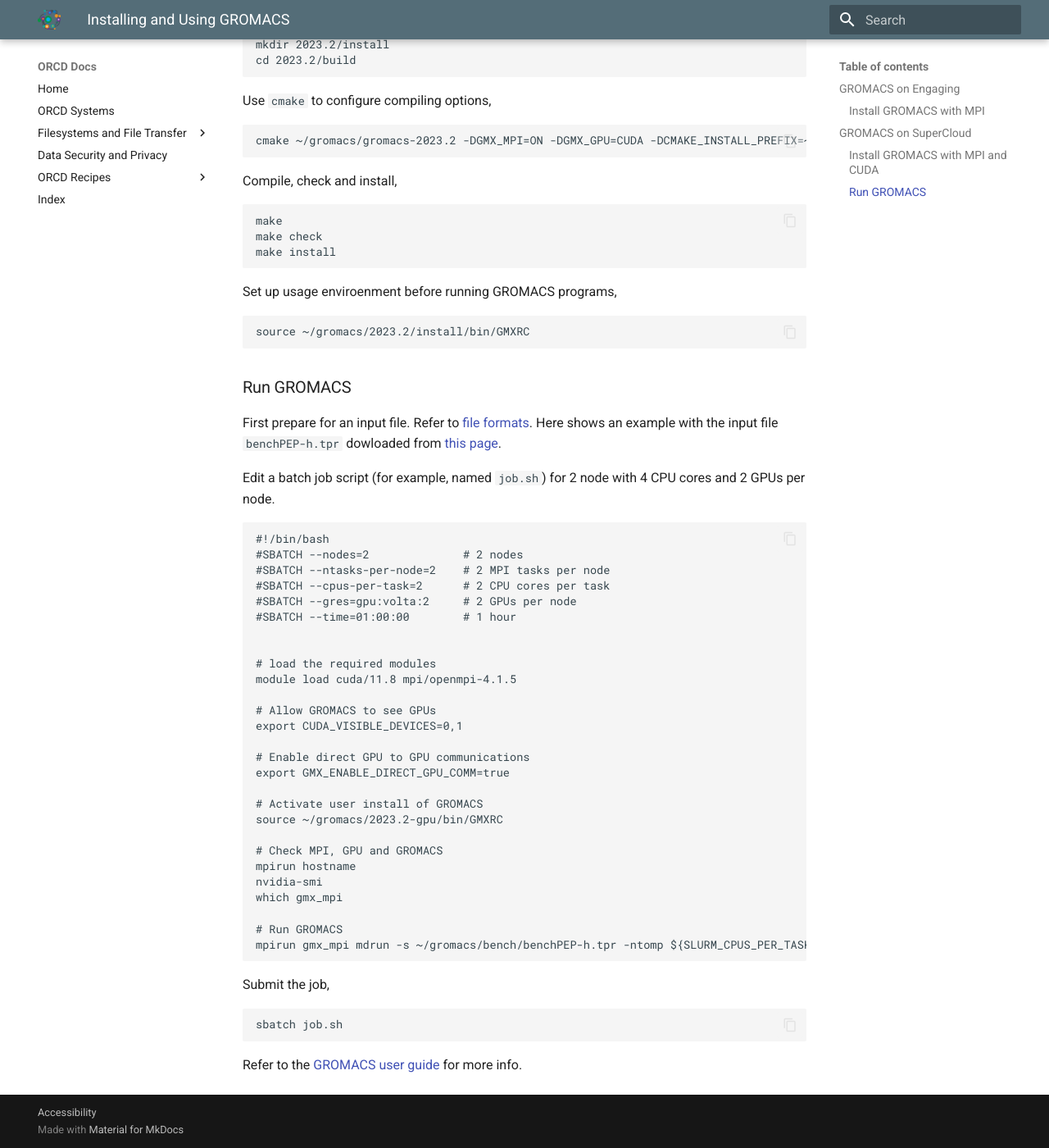
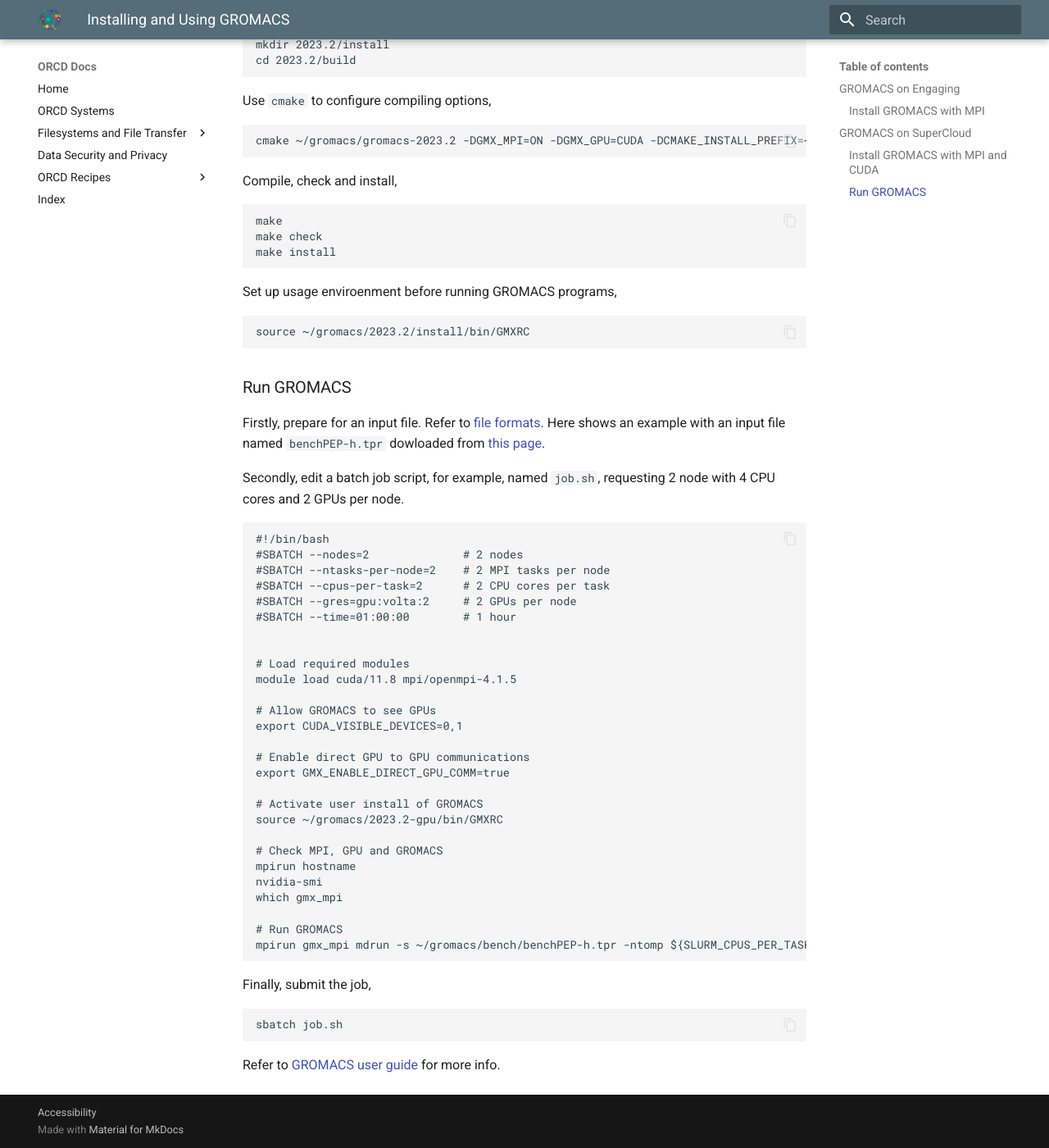
Before and after one commit to mit-orcd/orcd-docs-edit, an MkDocs documentation site: the page built from docs/recipes/gromacs.md, in a window 1280 px wide and 1400 px high, scrolled down 1625 px. Shown: the whole window at 82% size. Built offline with MkDocs 1.6.1 and Material for MkDocs 9.7.7, drawn with Linux system fonts in a browser that asks for light colours.

Commit message:
edit gromacs

````diff
--- a/docs/recipes/gromacs.md
+++ b/docs/recipes/gromacs.md
@@ -101,9 +101,9 @@ source ~/gromacs/2023.2/install/bin/GMXRC
 ### Run GROMACS
 
 
-First prepare for an input file. Refer to [file formats](https://manual.gromacs.org/documentation/5.1/user-guide/file-formats.html). Here shows an example with the input file `benchPEP-h.tpr` dowloaded from [this page](https://www.mpinat.mpg.de/grubmueller/bench).
+Firstly, prepare for an input file. Refer to [file formats](https://manual.gromacs.org/documentation/5.1/user-guide/file-formats.html). Here shows an example with an input file named `benchPEP-h.tpr` dowloaded from [this page](https://www.mpinat.mpg.de/grubmueller/bench).
 
-Edit a batch job script (for example, named `job.sh`) for 2 node with 4 CPU cores and 2 GPUs per node.
+Secondly, edit a batch job script, for example, named `job.sh`, requesting 2 node with 4 CPU cores and 2 GPUs per node.
 ```
 #!/bin/bash
 #SBATCH --nodes=2              # 2 nodes
@@ -113,7 +113,7 @@ Edit a batch job script (for example, named `job.sh`) for 2 node with 4 CPU core
 #SBATCH --time=01:00:00        # 1 hour
 
 
-# load the required modules
+# Load required modules
 module load cuda/11.8 mpi/openmpi-4.1.5
 
 # Allow GROMACS to see GPUs
@@ -134,9 +134,9 @@ which gmx_mpi
 mpirun gmx_mpi mdrun -s ~/gromacs/bench/benchPEP-h.tpr -ntomp ${SLURM_CPUS_PER_TASK} -pme gpu -update gpu -bonded gpu -npme 1
 ```
 
-Submit the job,
+Finally, submit the job,
 ```
 sbatch job.sh
 ```
 
-Refer to the [GROMACS user guide](https://manual.gromacs.org/documentation/5.1/user-guide/index.html) for more info.
+Refer to [GROMACS user guide](https://manual.gromacs.org/documentation/5.1/user-guide/index.html) for more info.
````
